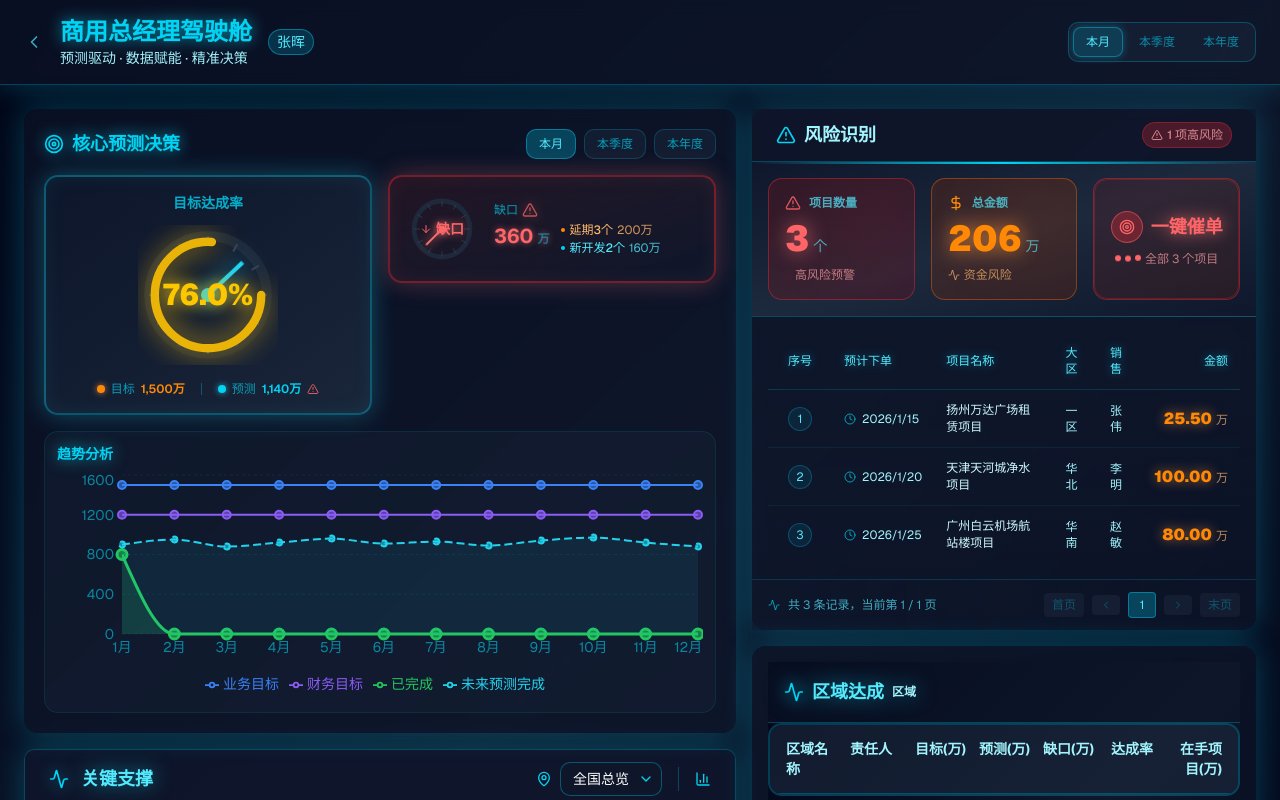
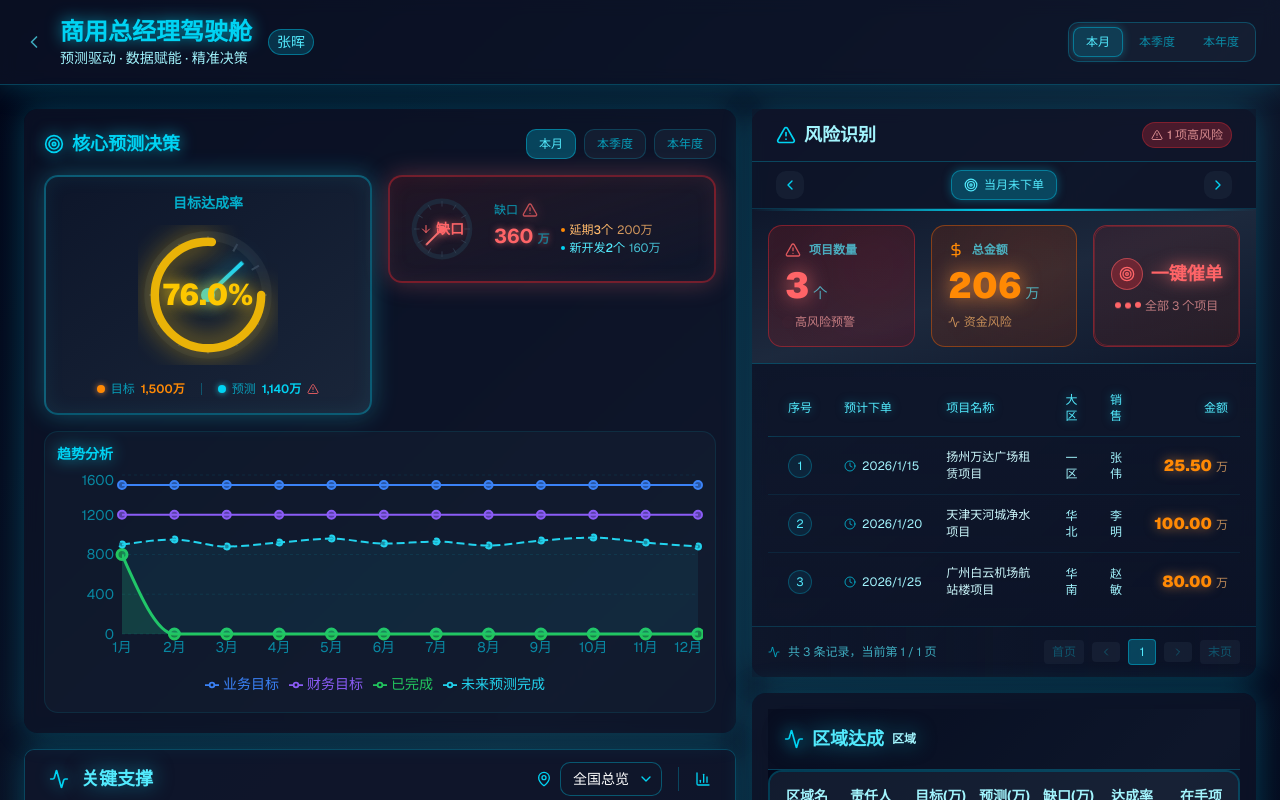
Before and after one commit to navylee1990/coze_jsc, a Next.js app: page /gm in a window 1280 px wide. Shown: the top 800 px of the page. Built offline with nearby package versions, Linux system fonts and the light colour scheme.

Commit message:
fix: 修复风险识别模块本月时间维度下Tab按钮不显示的问题
- 将Tab切换栏的显示条件从visibleTabs.length > 1改为>= 1
- 确保即使只有一个Tab时也显示Tab按钮
- 修复"本月"时间维度下Tab按钮区域不显示的问题

```diff
--- a/src/components/RiskIdentificationPanel.tsx
+++ b/src/components/RiskIdentificationPanel.tsx
@@ -676,7 +676,7 @@ export default function RiskIdentificationPanel({
       </div>
 
       {/* Tab切换栏 - 仅在汇总视图显示 */}
-      {viewMode === 'summary' && visibleTabs.length > 1 && (
+      {viewMode === 'summary' && visibleTabs.length >= 1 && (
         <div className="px-6 py-2 border-b border-cyan-500/20">
           <div className="flex items-center justify-between">
             <button
```
